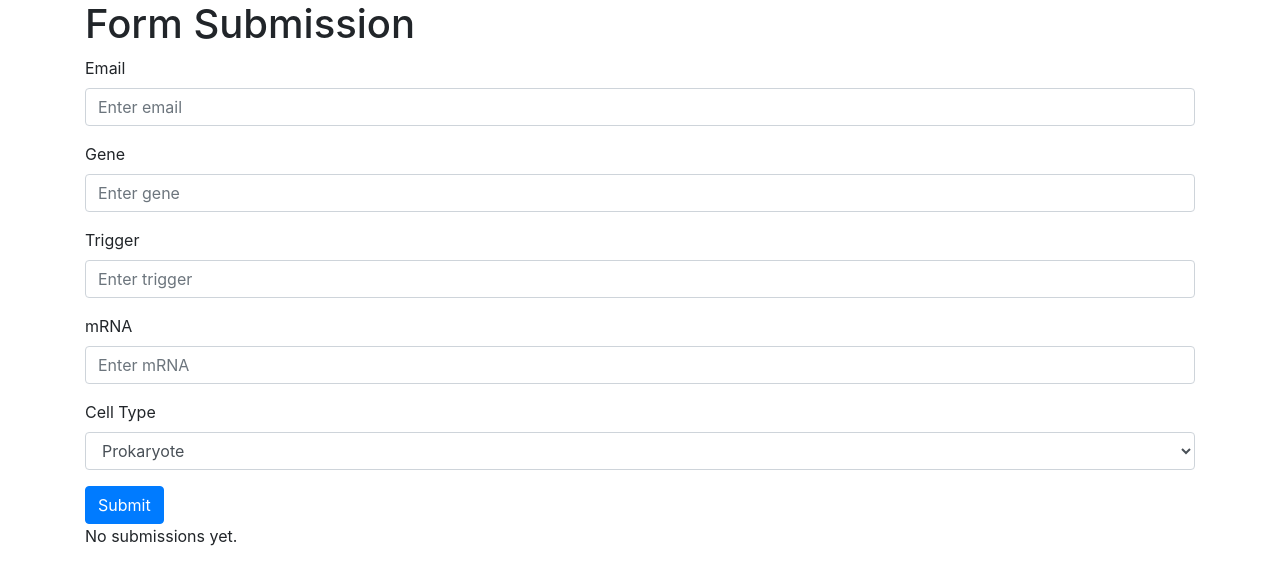
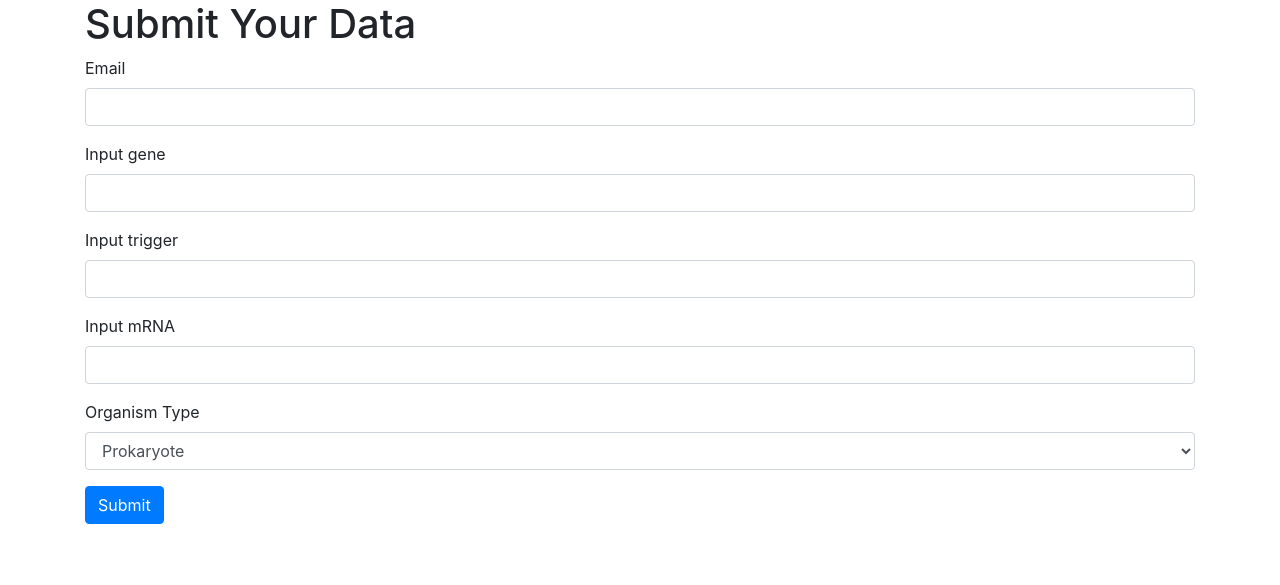
Before and after one commit to oshershab/software, a Flask app: page /generate in a window 1280 px wide. Shown: the part 56-641 px from the top of the page. Run offline with Flask 3, Linux system fonts and the light colour scheme; some libraries are stand-ins or nearby versions.

Commit message:
Update 3 files
- /WebTool/templates/generate.html
- /WebTool/run_scoring.py
- /WebTool/server.py

```diff
--- a/WebTool/server.py
+++ b/WebTool/server.py
@@ -1,9 +1,10 @@
 import subprocess
-from random import random
+import random
 from flask_wtf import FlaskForm, CSRFProtect
 from wtforms import StringField, BooleanField, SubmitField, SelectField
 from wtforms.validators import DataRequired
 from flask import Flask, render_template
+
 
 
 app = Flask(__name__)
@@ -32,54 +33,39 @@ class InputForm(FlaskForm):
 
 
 
+@app.route('/generate', methods=['GET', 'POST'])
 
-@app.route('/generate', methods=['GET', 'POST'])
 def generate():
-    email = None
-    gene = None
-    trigger = None
-    rna = None
-    cell_type = None
-
     input_form = InputForm()
     if input_form.validate_on_submit():
-        try:
-            trigger = input_form.trigger.data.upper()
-            gene = input_form.gene.data.upper()
-        except:
-            pass
-        try:
-            rna = input_form.rna.data.upper()
-        except:
-            pass
-
-        # Get the data from the form
+        # Get the data from the form and process it
         email = input_form.email.data
-        gene = input_form.gene.data
-        trigger = input_form.trigger.data
-        mrna = input_form.rna.data
+        gene = input_form.gene.data.upper()
+        trigger = input_form.trigger.data.upper()
+        mrna = input_form.rna.data.upper()
         cell_type = input_form.cell_type.data
 
+        # Prepare the arguments for the subprocess
+        args = [str(email), gene, trigger, mrna, cell_type]
 
-        s_email = str(email) if email else "EMPTY"
-        s_gene = str(gene) if gene else "EMPTY"
-        s_trigger = str(trigger) if trigger else "EMPTY"
-        s_mrna = str(mrna) if mrna else "EMPTY"
-        s_cell_type = str(cell_type) if cell_type else "EMPTY"
+        try:
+            # Run the scoring script in a different process
+            port = random.randint(10000, 50000)
+            subprocess.Popen(["python3", "-m", "debugpy", "--listen", str(port), "run_scoring.py"] + args)
+        except Exception as e:
+            print(f"Failed to start subprocess: {e}")
 
-
-        # Run the scoring script in different process
-        subprocess.Popen(["python3", "-m", "debugpy", "--listen", str(random.randint(10000, 50000)), "run_scoring.py",
-                          s_gene, s_trigger, s_mrna, s_cell_type, s_email])
-
-        # Clear the form
+        # Clear the form data
+        input_form.email.data = ''
         input_form.gene.data = ''
         input_form.trigger.data = ''
         input_form.rna.data = ''
-        input_form.email.data = ''
         input_form.cell_type.data = ''
 
-    return render_template('generate.html', input_form=input_form, gene=gene, trigger=trigger, rna=rna, cell_type=cell_type)
+        # Optional: add a success message or redirect
+        return render_template('generate.html', input_form=input_form, success=True)
+
+    return render_template('generate.html', input_form=input_form, success=False)
 
 
 
--- a/WebTool/templates/generate.html
+++ b/WebTool/templates/generate.html
@@ -3,55 +3,37 @@
 <head>
     <meta charset="UTF-8">
     <meta name="viewport" content="width=device-width, initial-scale=1.0">
-    <title>Generated Output</title>
+    <title>Gene Data Submission</title>
     <link rel="stylesheet" href="https://maxcdn.bootstrapcdn.com/bootstrap/4.5.2/css/bootstrap.min.css">
 </head>
 <body>
     {% include 'navbar.html' %} <!-- Include the navbar.html template -->
     <div class="container">
-        <h1>Form Submission</h1>
-        <form action="/generate" method="post">
-            <input type="hidden" name="csrf_token" value="{{ csrf_token() }}"/>  <!-- CSRF token -->
-
-
-
+        <h1>Submit Your Data</h1>
+        <form action="{{ url_for('generate') }}" method="post">
+            {{ input_form.hidden_tag() }}
             <div class="form-group">
-                <label for="email">Email</label>
-                <input type="email" class="form-control" id="email" name="email" placeholder="Enter email" aria-label="Email">
+                {{ input_form.email.label }}
+                {{ input_form.email(class="form-control") }}
             </div>
             <div class="form-group">
-                <label for="gene">Gene</label>
-                <input type="text" class="form-control" id="gene" name="gene" placeholder="Enter gene" aria-label="Gene">
+                {{ input_form.gene.label }}
+                {{ input_form.gene(class="form-control") }}
             </div>
             <div class="form-group">
-                <label for="trigger">Trigger</label>
-                <input type="text" class="form-control" id="trigger" name="trigger" placeholder="Enter trigger" aria-label="Trigger">
+                {{ input_form.trigger.label }}
+                {{ input_form.trigger(class="form-control") }}
             </div>
             <div class="form-group">
-                <label for="mrna">mRNA</label>
-                <input type="text" class="form-control" id="mrna" name="mrna" placeholder="Enter mRNA" aria-label="mRNA">
+                {{ input_form.rna.label }}
+                {{ input_form.rna(class="form-control") }}
             </div>
             <div class="form-group">
-                <label for="cell_type">Cell Type</label>
-                <select class="form-control" id="cell_type" name="cell_type" aria-label="Cell Type">
-                    <option value="Prokaryote">Prokaryote</option>
-                    <option value="Eukaryote">Eukaryote</option>
-                </select>
+                {{ input_form.cell_type.label }}
+                {{ input_form.cell_type(class="form-control") }}
             </div>
             <button type="submit" class="btn btn-primary">Submit</button>
         </form>
-
-        <!-- Feedback Section -->
-        <div id="feedback">
-            {% if gene or trigger or rna or cell_type %}
-                <p>Submitted gene: {{ gene }}</p>
-                <p>Submitted trigger: {{ trigger }}</p>
-                <p>Submitted mRNA: {{ rna }}</p>
-                <p>Submitted cell type: {{ cell_type }}</p>
-            {% else %}
-                <p>No submissions yet.</p>
-            {% endif %}
-        </div>
     </div>
 </body>
 </html>
```
Also changed, not shown: WebTool/run_scoring.py (+17 -17 lines).
